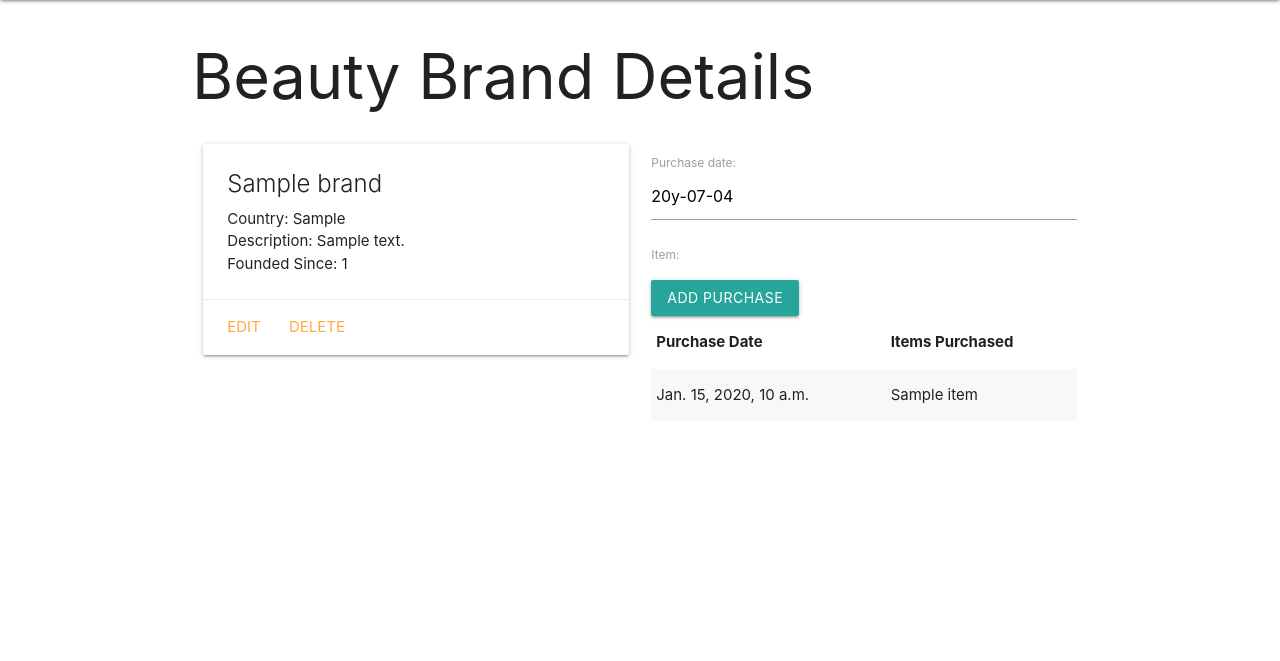
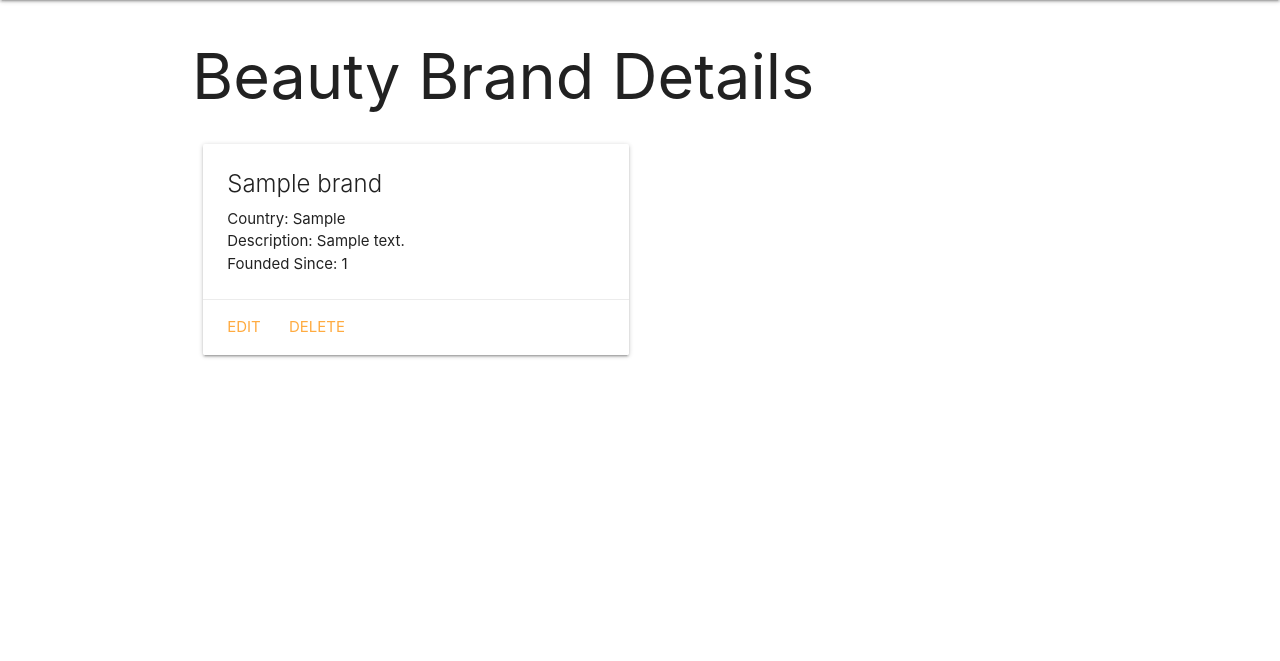
Before and after one commit to cubasve/Beauty-Brand-Collector, a Django app: template main_app/templates/brands/detail.html in a window 1280 px wide. Shown: the part 64-725 px from the top of the page. Run offline with Django 3.2, Linux system fonts and the light colour scheme; tables that the repository leaves empty hold one stand-in row (values such as "Sample post"); the template is opened without the code that fills it: values that come from a table or form of the project are taken from there, most other values are stand-ins (such as "Sample title", 1, 10 or a date in 2020).

Commit message:
Almost done 1:M

```diff
--- a/main_app/forms.py
+++ b/main_app/forms.py
@@ -1,8 +1,7 @@
-from django.forms import ModelForm
-from .models import Purchase
+# from django.forms import ModelForm
+# from .models import Purchase
 
-
-class PurchaseForm(ModelForm):
-    class Meta:
-        model = Purchase
-        fields = ['date', 'item']
+# class PurchaseForm(ModelForm):
+#     class Meta:
+#         model = Purchase
+#         fields = ['date', 'item']
--- a/main_app/models.py
+++ b/main_app/models.py
@@ -1,7 +1,7 @@
 from django.db import models
 from django.urls import reverse
 
-CATEGORY = (('S', 'Skincare'), ('M', 'Makeup'), ('A', 'Accessory'))
+CATEGORIES = (('S', 'Skincare'), ('M', 'Makeup'), ('A', 'Accessory'))
 
 
 # Create your models here.
@@ -20,11 +20,11 @@ class Brand(models.Model):
 
 class Purchase(models.Model):
     date = models.DateField('purchase date')
-    item = models.CharField(max_length=1,
-                            choices=CATEGORY,
-                            default=CATEGORY[0][0])
+    category = models.CharField(max_length=1,
+                                choices=CATEGORIES,
+                                default=CATEGORIES[0][0])
 
     brand = models.ForeignKey(Brand, on_delete=models.CASCADE)
 
     def __str__(self):
-        return f"{self.get_item_display()} on {self.date}"
+        return f"{self.get_category_display()} on {self.date}"
--- a/main_app/templates/brands/detail.html
+++ b/main_app/templates/brands/detail.html
@@ -19,7 +19,7 @@
         </div>
     </div>
 
-    <div class="col s6">
+    <!-- <div class="col s6">
         <form method="post">
             {% csrf_token %}
             {{ purchase_form.as_p }}
@@ -37,14 +37,14 @@
                 {% for purchase in cat.purchase_set.all %}
                 <tr>
                     <td>{{ purchase.date }}</td>
-                    <td>{{ purchase.item }}</td>
+                    <td>{{ purchase.category }}</td>
                 </tr>
                 {% endfor %}
             </tbody>
         </table>
     </div>
-</div>
-<script>
+</div> -->
+    <!-- <script>
     var dateEl = document.getElementById('id_date');
     M.Datepicker.init(dateEl, {
         format: 'yyy-mm-dd',
@@ -52,5 +52,5 @@
         setDefaultDate: true,
         autoClose: true,
     });
-</script>
-{% endblock %}
+</script> -->
+    {% endblock %}
```
Also changed, not shown: main_app/views.py (+4 -4 lines), main_app/migrations/0004_auto_20200703_2212.py (added), main_app/migrations/0005_auto_20200703_2335.py (added).
